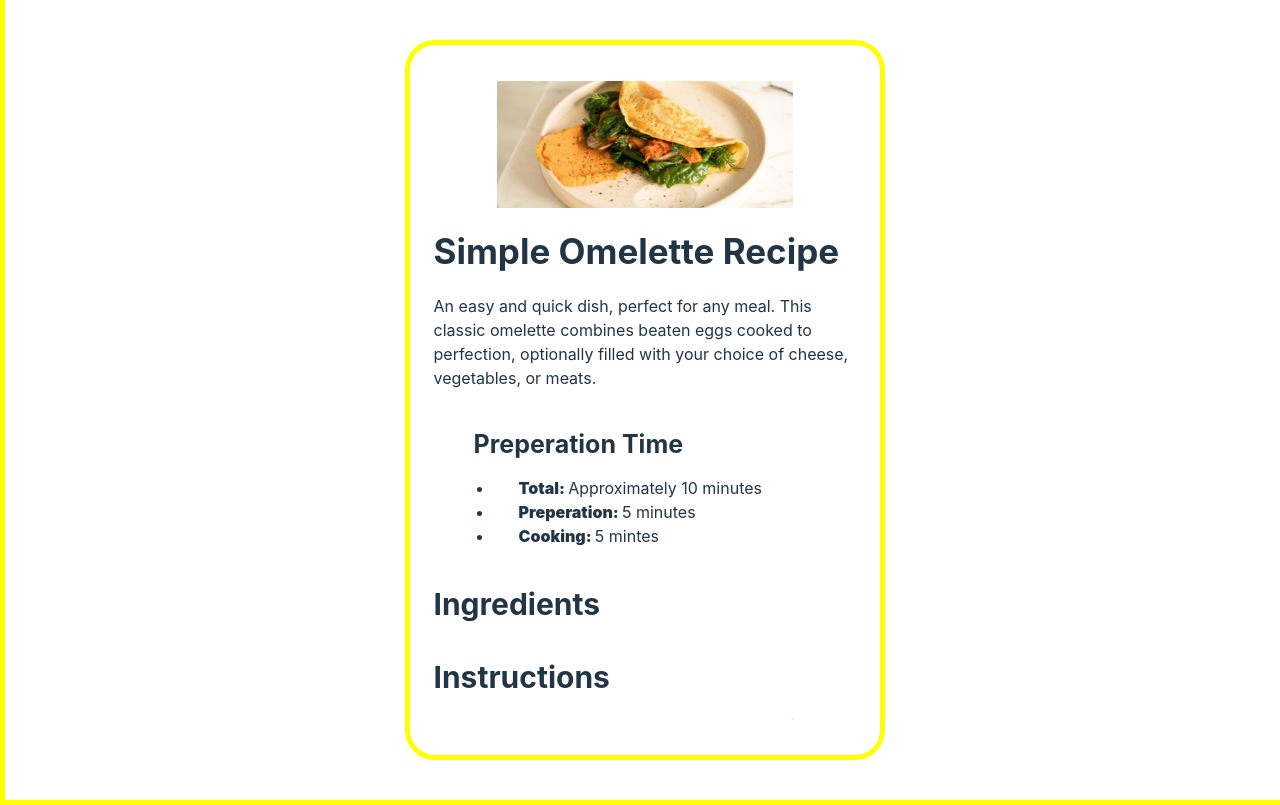
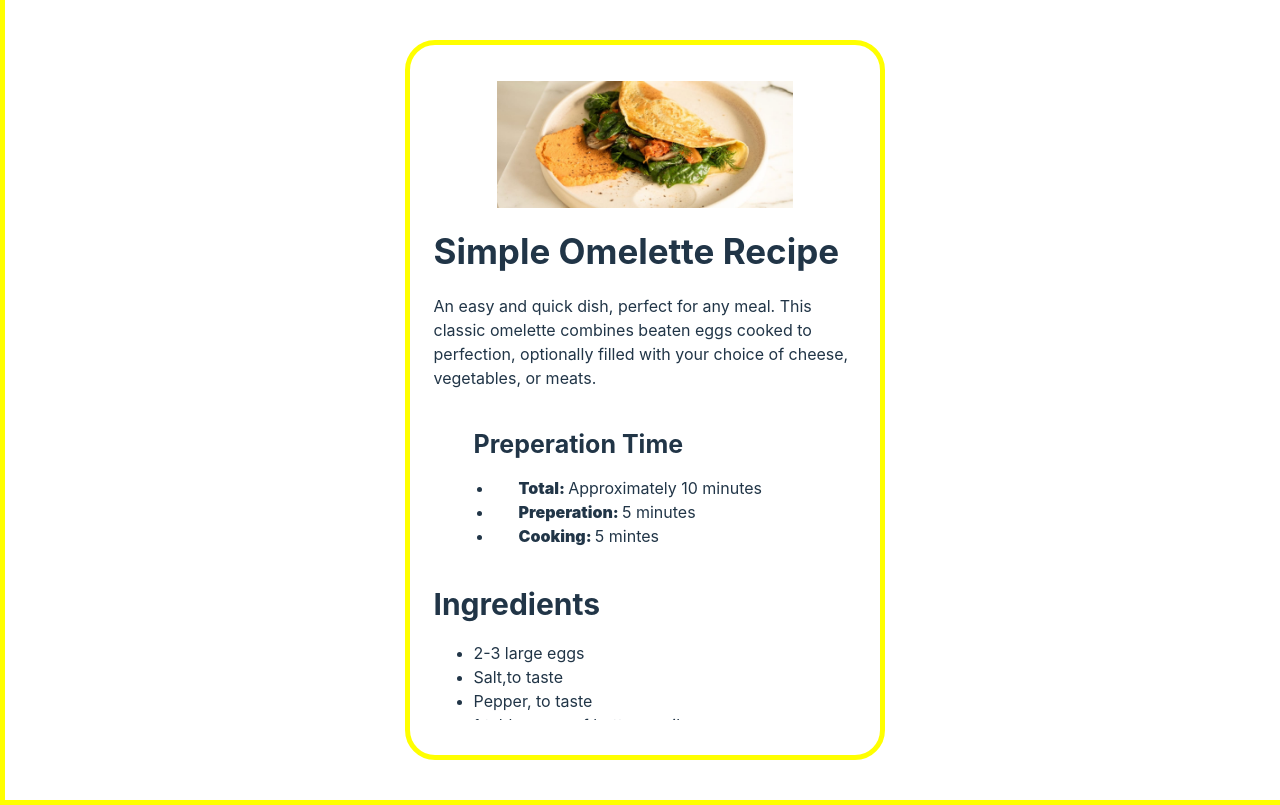
Before and after one commit to MJahidH/landing-page, a React (Vite) app in the folder recipe-page/: page / in a window 1280 px wide. Built offline with nearby package versions, Linux system fonts and the light colour scheme.

Commit message:
ingredients added

```diff
--- a/recipe-page/src/App.jsx
+++ b/recipe-page/src/App.jsx
@@ -5,6 +5,7 @@ import data from "./assets/omelette-recipe-data.json";
 
 function App() {
   const instructionsData = data.instructions;
+  const ingredientsData = data.ingredients;
 
   return (
     <>
@@ -29,7 +30,11 @@ function App() {
             </li>
           </ul>
           <h1 className="instructions-title">Ingredients </h1>
-
+          <ul>
+            {ingredientsData.map((ingredient) => {
+              return <li className="instruction-bullet">{ingredient}</li>;
+            })}
+          </ul>
           <h1 className="instructions-title">Instructions </h1>
           <ol>
             {instructionsData.map((step) => {
--- a/recipe-page/src/assets/omelette-recipe-data.json
+++ b/recipe-page/src/assets/omelette-recipe-data.json
@@ -6,6 +6,13 @@
     "preperation": "5 minutes",
     "cooking": "5 mintes"
   },
+  "ingredients": [
+    "2-3 large eggs",
+    "Salt,to taste",
+    "Pepper, to taste",
+    "1 tablespoon of butter or oil",
+    "Optional fillings : cheese, diced vegetables, cooked meats, herbs"
+  ],
   "instructions": [
     [
       "Beat the eggs",
```
